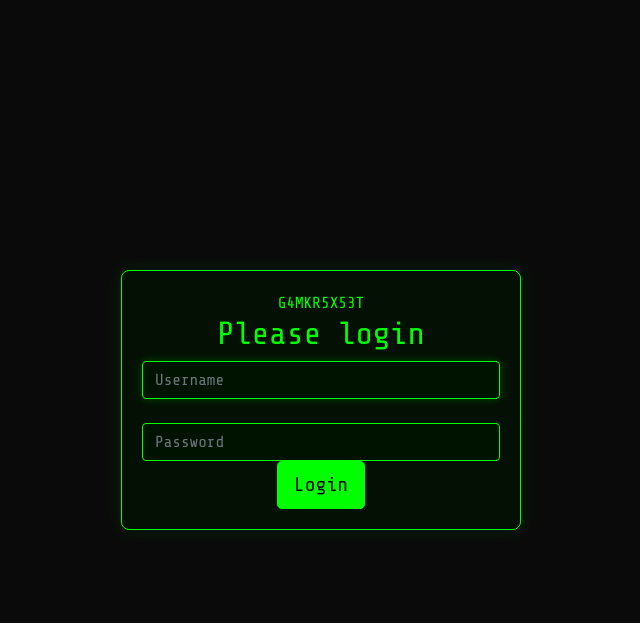
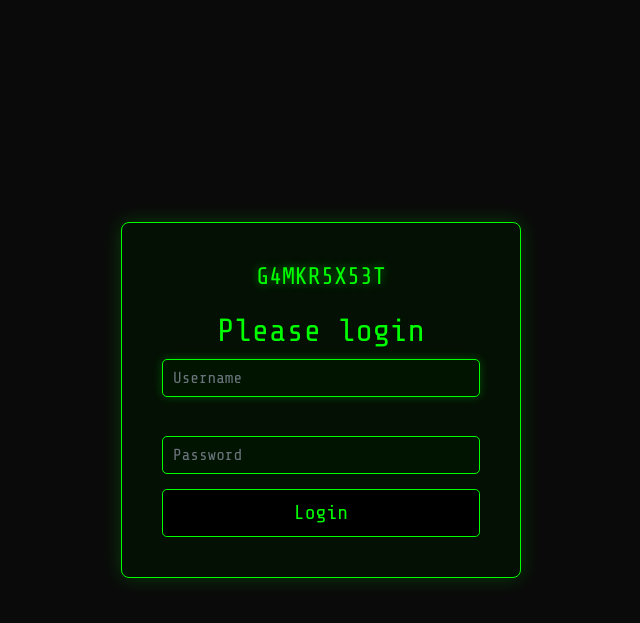
Before and after one commit to gamkers/GAMKERSET-KIT, a PHP site: page /login.php in a window 1280 px wide. Shown: the top 623 px of the page, without its empty margins (319-959 px from the left). Run offline with PHP 8.4, Linux system fonts and the light colour scheme.

Commit message:
Update login.php

```diff
--- a/storm-web/login.php
+++ b/storm-web/login.php
@@ -1,10 +1,28 @@
+<?php
+session_start();
+include "config.php";
+include "./assets/components/login-arc.php";
+
+if(isset($_COOKIE['logindata']) && $_COOKIE['logindata'] == $key['token'] && $key['expired'] == "no"){
+    $_SESSION['IAm-logined'] = 'yes';
+	header("location: panel.php");
+}
+
+elseif(isset($_SESSION['IAm-logined'])){
+	header('location: panel.php');
+	exit;
+}
+
+else{
+?>
+
 <!DOCTYPE html>
 <html lang="en">
 <head>
-    <meta charset="UTF-8">
-    <meta name="viewport" content="width=device-width, initial-scale=1.0">
+    <meta charset="utf-8">
+    <meta name="viewport" content="width=device-width, initial-scale=1">
     <title>Login</title>
-    <link href="https://cdnjs.cloudflare.com/ajax/libs/bootstrap/5.1.3/css/bootstrap.min.css" rel="stylesheet">
+    <link href="./assets/css/bootstrap.min.css" rel="stylesheet">
     <style>
         @import url('https://fonts.googleapis.com/css2?family=Share+Tech+Mono&display=swap');
 
@@ -12,149 +30,93 @@
             font-family: 'Share Tech Mono', monospace;
             background-color: #0a0a0a;
             color: #00ff00;
+            min-height: 100vh;
             display: flex;
             justify-content: center;
             align-items: center;
-            min-height: 100vh;
             margin: 0;
             overflow: hidden;
         }
 
-        .glass-container {
-            background: rgba(0, 20, 0, 0.6);
+        .wrapper {
+            background-color: rgba(0, 20, 0, 0.6);
             border-radius: 8px;
-            padding: 20px;
-            backdrop-filter: blur(5px);
-            box-shadow: 0 0 20px rgba(0, 255, 0, 0.1);
+            padding: 40px;
+            box-shadow: 0 0 20px rgba(0, 255, 0, 0.2);
             border: 1px solid #00ff00;
+            text-align: center;
             width: 100%;
             max-width: 400px;
-            text-align: center;
-            color: #00ff00;
+            transition: all 0.3s ease;
         }
 
-        .glass-container h1 {
+        .wrapper:hover {
+            box-shadow: 0 0 30px rgba(0, 255, 0, 0.3);
+        }
+
+        .title h1 {
             font-size: 24px;
+            color: #00ff00;
             margin-bottom: 20px;
-            color: #00ff00;
             text-shadow: 0 0 10px rgba(0, 255, 0, 0.5);
+        }
+
+        .form-signin {
+            margin-top: 20px;
         }
 
         .form-control {
             background-color: rgba(0, 20, 0, 0.8);
             color: #00ff00;
-            border-color: #00ff00;
-            font-family: 'Share Tech Mono', monospace;
+            border: 1px solid #00ff00;
+            border-radius: 5px;
+            padding: 10px;
+            font-size: 16px;
+            margin-bottom: 15px;
         }
 
         .form-control:focus {
             background-color: rgba(0, 20, 0, 0.9);
-            color: #00ff00;
             border-color: #00ff00;
             box-shadow: 0 0 10px rgba(0, 255, 0, 0.25);
         }
 
         .btn-primary {
-            background-color: #00ff00;
+            background-color: #000;
             border-color: #00ff00;
-            color: #000;
-            transition: all 0.3s ease;
+            color: #00ff00;
         }
 
         .btn-primary:hover {
-            background-color: rgba(0, 255, 0, 0.8);
-            border-color: #00ff00;
+            background-color: #00ff00;
             color: #000;
             box-shadow: 0 0 10px rgba(0, 255, 0, 0.3);
         }
 
         .error-message {
-            color: #ff0000;
-            margin-top: 10px;
-        }
-
-        .glitch {
-            position: relative;
-            display: inline-block;
-        }
-
-        .glitch::before,
-        .glitch::after {
-            content: attr(data-text);
-            position: absolute;
-            top: 0;
-            left: 0;
-            width: 100%;
-            height: 100%;
-        }
-
-        .glitch::before {
-            left: 2px;
-            text-shadow: -2px 0 #ff00ff;
-            clip: rect(0, 0, 0, 0);
-            animation: glitch-anim 5s infinite linear alternate-reverse;
-        }
-
-        .glitch::after {
-            left: -2px;
-            text-shadow: -2px 0 #00ffff;
-            clip: rect(0, 0, 0, 0);
-            animation: glitch-anim 5s infinite linear alternate-reverse;
-        }
-
-        @keyframes glitch-anim {
-            0% {
-                clip: rect(0, 9999px, 0, 0);
-            }
-            10% {
-                clip: rect(0, 9999px, 0, 0);
-            }
-            20% {
-                clip: rect(0, 9999px, 0, 0);
-            }
-            30% {
-                clip: rect(0, 9999px, 0, 0);
-            }
-            40% {
-                clip: rect(0, 9999px, 0, 0);
-            }
-            50% {
-                clip: rect(0, 9999px, 0, 0);
-            }
-            60% {
-                clip: rect(0, 9999px, 0, 0);
-            }
-            70% {
-                clip: rect(0, 9999px, 0, 0);
-            }
-            80% {
-                clip: rect(0, 9999px, 0, 0);
-            }
-            90% {
-                clip: rect(0, 9999px, 0, 0);
-            }
-            100% {
-                clip: rect(0, 9999px, 0, 0);
-            }
+            color: red;
+            margin-top: 15px;
         }
     </style>
 </head>
 <body>
-    <div class="glass-container">
-        <div class="glitch" data-text="G4MKR5X53T">G4MKR5X53T</div>
-        <form action="" method="POST">
+  <div class="wrapper">
+    <div class="title">
+      <h1>G4MKR5X53T</h1>
+    </div>
+    <form action="" class="form-signin" method="POST">
       <h2 class="form-signin-heading">Please login</h2>
       <input type="text" class="form-control" name="username" placeholder="Username" required="" autofocus="" /><br>
       <input type="password" class="form-control" name="password" placeholder="Password" required=""/>
       <button class="btn btn-primary btn-lg btn-block" type="submit">Login</button>
 
       <?php
-            if ($_SERVER['REQUEST_METHOD'] == 'POST') {
-                if (isset($_POST['username']) && isset($_POST['password'])) {
+      if($_SERVER['REQUEST_METHOD'] == 'POST'){
+        if(isset($_POST['username']) && isset($_POST['password'])){
           $username = $_POST['username'];
           $password = $_POST['password'];
 
-                    if (isset($CONFIG[$username]) && $CONFIG[$username]['password'] == $password) {
+          if(isset($CONFIG[$username]) && $CONFIG[$username]['password'] == $password){
             $_SESSION['IAm-logined'] = $username;
             echo '<script>location.href="panel.php"</script>';
           } else {
@@ -167,3 +129,7 @@
   </div>
 </body>
 </html>
+
+<?php
+}
+?>
```
Lines whose indentation alone changed are shown as unchanged.
